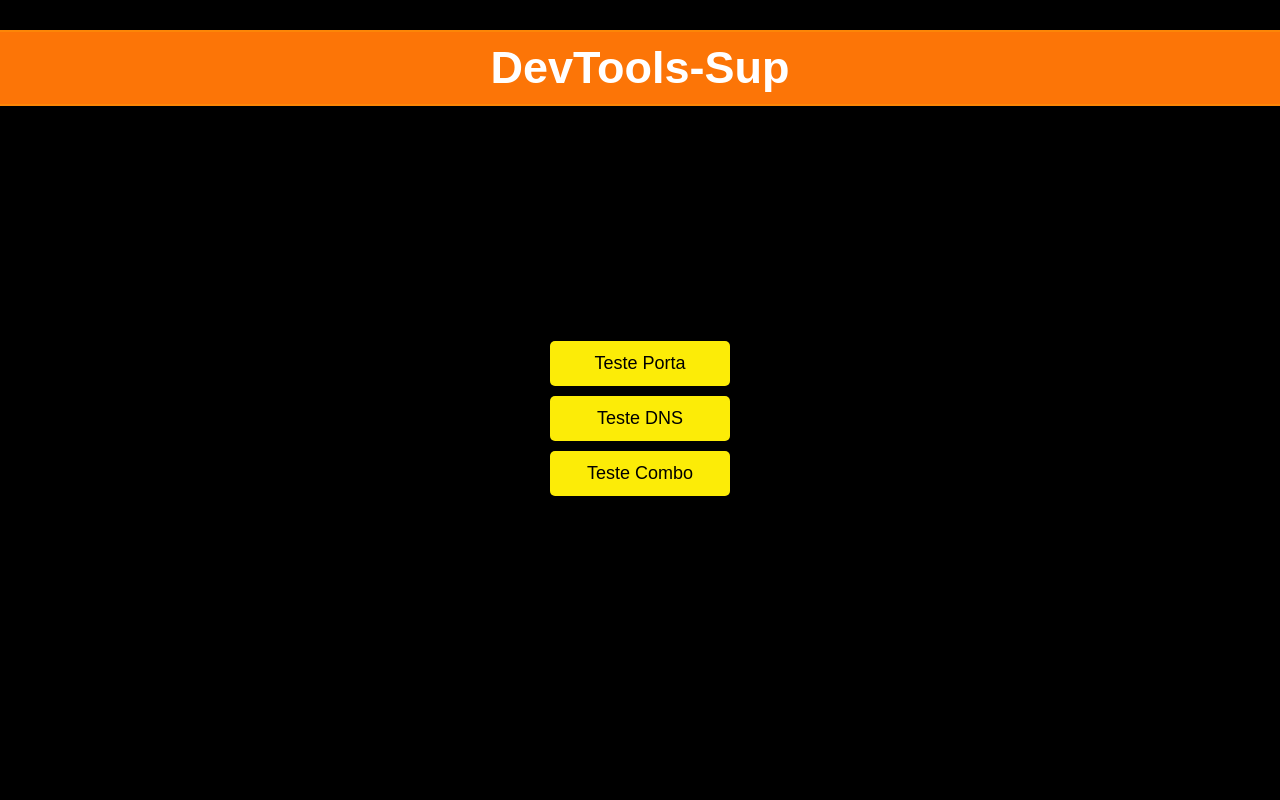
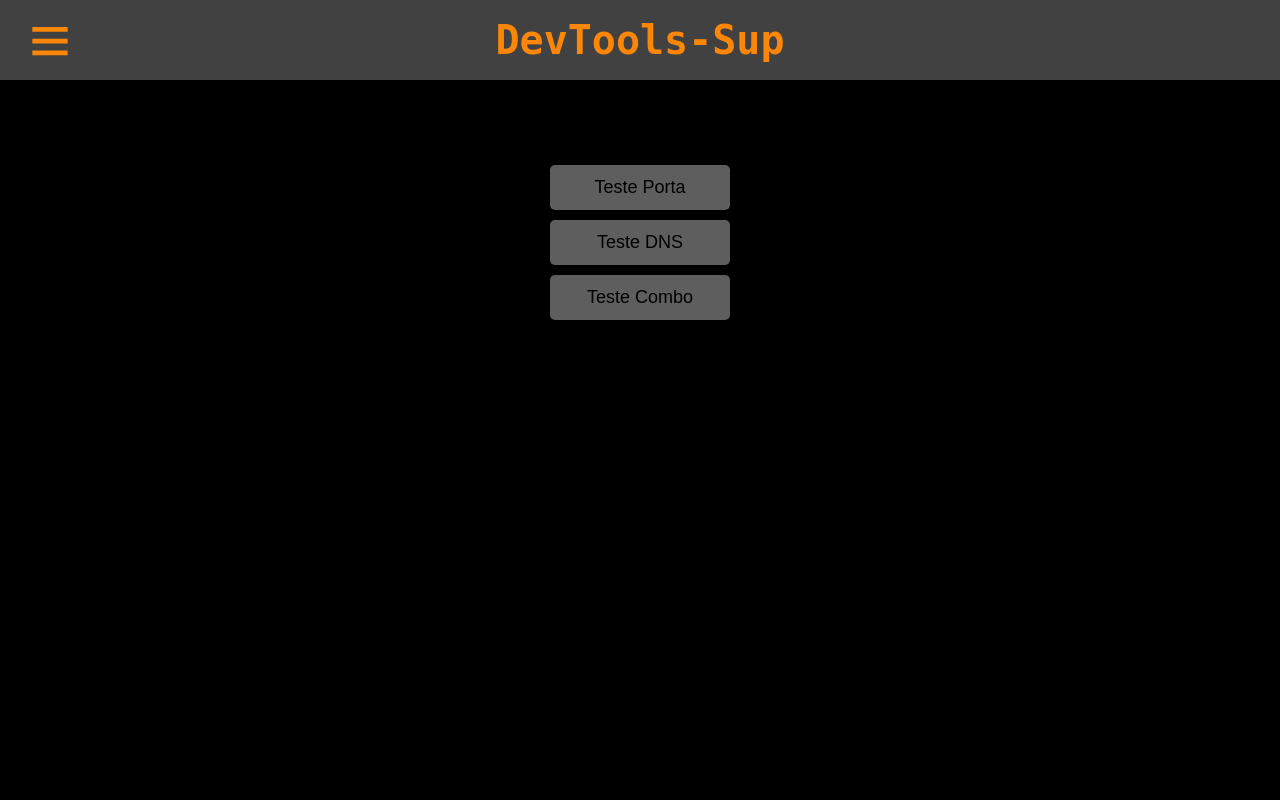
Before and after one commit to Lilomr/DevTools-Sup, a Flask app: page / in a window 1280 px wide. Run offline with Flask 3, Linux system fonts and the light colour scheme.

Commit message:
Ajuste na Homepage, alteração de nome de arquivos e adição de arquivo de variaveis para css

```diff
--- a/Estilizacao/Entrada.css
+++ /dev/null
@@ -1,50 +0,0 @@
-body {
-    background-color: black;
-    color: white;
-    display: flex;
-    flex-direction: column;
-    align-items: center;
-    font-family: Arial, sans-serif;
-    margin: 0;
-    overflow: hidden;
-
-}
-
-h1 {
-    background-color: #fc7507;
-    border: 2px solid #fc8607;
-    color: white;
-    font-size: 45px;
-    width: 100%;
-    text-align: center;
-    padding: 10px;
-    padding-left: 0;
-    padding-right: 0;
-    margin-left: 0;
-    margin-right: 0;
-
-}
-
-.Entrada {
-    margin-top: 200px;
-    display: grid;
-    align-items: center;
-}
-
-
-
-
-.TestePorta>a>button, .Dns>a>button, .Combo>a>button {
-    background-color: #fcec07;
-    color: black;
-    border: none;
-    padding: 8px 35px;
-    font-size: 18px;
-    cursor: pointer;
-    border-radius: 5px;
-    margin: 5px;
-    min-width: 180px;
-    min-height: 45px;
-    max-width: 180px;
-    max-height: 45px;
-}
--- a/Templates/Entrada.html
+++ /dev/null
@@ -1,38 +0,0 @@
-<html lang="pt-br">
-
-<head>
-    <meta charset="UTF-8">
-    <meta name="viewport" content="width=device-width, initial-scale=1.0">
-    <title>DevTools-Sup</title>
-    <link rel="stylesheet" href="/Estilizacao/Entrada.css">
-</head>
-
-<body>
-    <h1>DevTools-Sup</h1>
-    <div class="Entrada">
-        <div class="TestePorta">
-            <a href="/porta">
-                <button>
-                    Teste Porta
-                </button>
-            </a>
-        </div>
-        <div class="Dns">
-            <a href="/dns">
-                <button>
-                    Teste DNS
-                </button>
-            </a>
-        </div>
-        <div class="Combo">
-            <a href="/combo">
-                <button>
-                    Teste Combo
-                </button>
-            </a>
-        </div>
-
-    </div>
-</body>
-
-</html>
--- /dev/null
+++ b/Templates/homepage.html
@@ -0,0 +1,25 @@
+{% extends "index.html" %}
+
+{% block title %}DevTools-Sup{% endblock %}
+
+{% block css %}
+<link rel="stylesheet" href="{{ url_for('static', filename='css/homepage.css') }}">
+{% endblock %}
+
+{% block page %}DevTools-Sup{% endblock %}
+
+{% block body %}
+
+<div class="homepage">
+    <div>
+        <a href="/porta"><button class="service">Teste Porta</button></a>
+    </div>
+    <div>
+        <a href="/dns"><button class="service">Teste DNS</button></a>
+    </div>
+    <div>
+        <a href="/combo"><button class="service">Teste Combo</button></a>
+    </div>
+</div>
+
+{% endblock %}
--- a/Templates/index.html
+++ b/Templates/index.html
@@ -29,9 +29,11 @@
             <a href="/combo">{% include "svgCustom/menu-combo.html" %}<label>Combo</label></a>
         </li>
     </div>
+    <section class="container" id="container">
     {% block body %}
 
     {% endblock %}
+    </section>
 </body>
 
 <script>
@@ -39,6 +41,7 @@ const toggleSidebar = document.getElementById('toggleSidebar');
 
 toggleSidebar.addEventListener('click', () => {
             sidebar.classList.toggle('expanded');
+            container.classList.toggle('expanded');
 			main.classList.toggle('expanded');
         });
 </script>
--- a/app.py
+++ b/app.py
@@ -10,7 +10,7 @@ app = Flask(__name__, template_folder="Templates")
 @app.route("/")
 def index():
     print(request.headers)
-    return render_template("Entrada.html")
+    return render_template("homepage.html")
 
 
 @app.route("/Estilizacao/<path:path>")
--- /dev/null
+++ b/static/css/homepage.css
@@ -0,0 +1,29 @@
+@import "var.css";
+
+body {
+    background: var(--color-texto);
+}
+
+.homepage {
+    margin-top: 80px;
+    width: 100%;
+    height: 100%;
+    display: grid;
+    align-items: center;
+    justify-content: center;
+}
+
+.service {
+    background-color: var(--color-button-service);
+    color: black;
+    border: none;
+    padding: 8px 35px;
+    font-size: 18px;
+    cursor: pointer;
+    border-radius: 5px;
+    margin: 5px;
+    min-width: 180px;
+    min-height: 45px;
+    max-width: 180px;
+    max-height: 45px;
+}
--- a/static/css/index-menu-bar.css
+++ b/static/css/index-menu-bar.css
@@ -1,10 +1,4 @@
-:root{
-    --color-texto: black;
-    --color-sidebar:#5e5e5e;
-    --color-navbar:#414141;
-    --color-navtext:#fc8607;
-    --color-hover:#C0C0C0;
-}
+@import "var.css";
 
 body, ul, li, p{
     margin: 0px;
@@ -16,7 +10,7 @@ body, ul, li, p{
 }
 
 body{
-    background: var(--color-navtext);
+    background: none;
 }
 
 a{
@@ -123,3 +117,17 @@ h1{
     display: flex;
     align-items: center;
 }
+
+.container{
+    display: flex;
+    margin-left: 0px;
+    margin-top: 0;
+    height: 100%;
+    /*background: var(--color-sidebar);*/
+    transition: width 0.3s ease;
+    overflow: hidden;
+}
+
+.container.expanded{
+    margin-left: 150px;
+}
--- /dev/null
+++ b/static/css/var.css
@@ -0,0 +1,8 @@
+:root{
+    --color-texto: #000000;
+    --color-sidebar:#5E5E5E;
+    --color-navbar:#414141;
+    --color-navtext:#FC8607;
+    --color-hover:#C0C0C0;
+    --color-button-service: #5E5E5E;
+}
```
